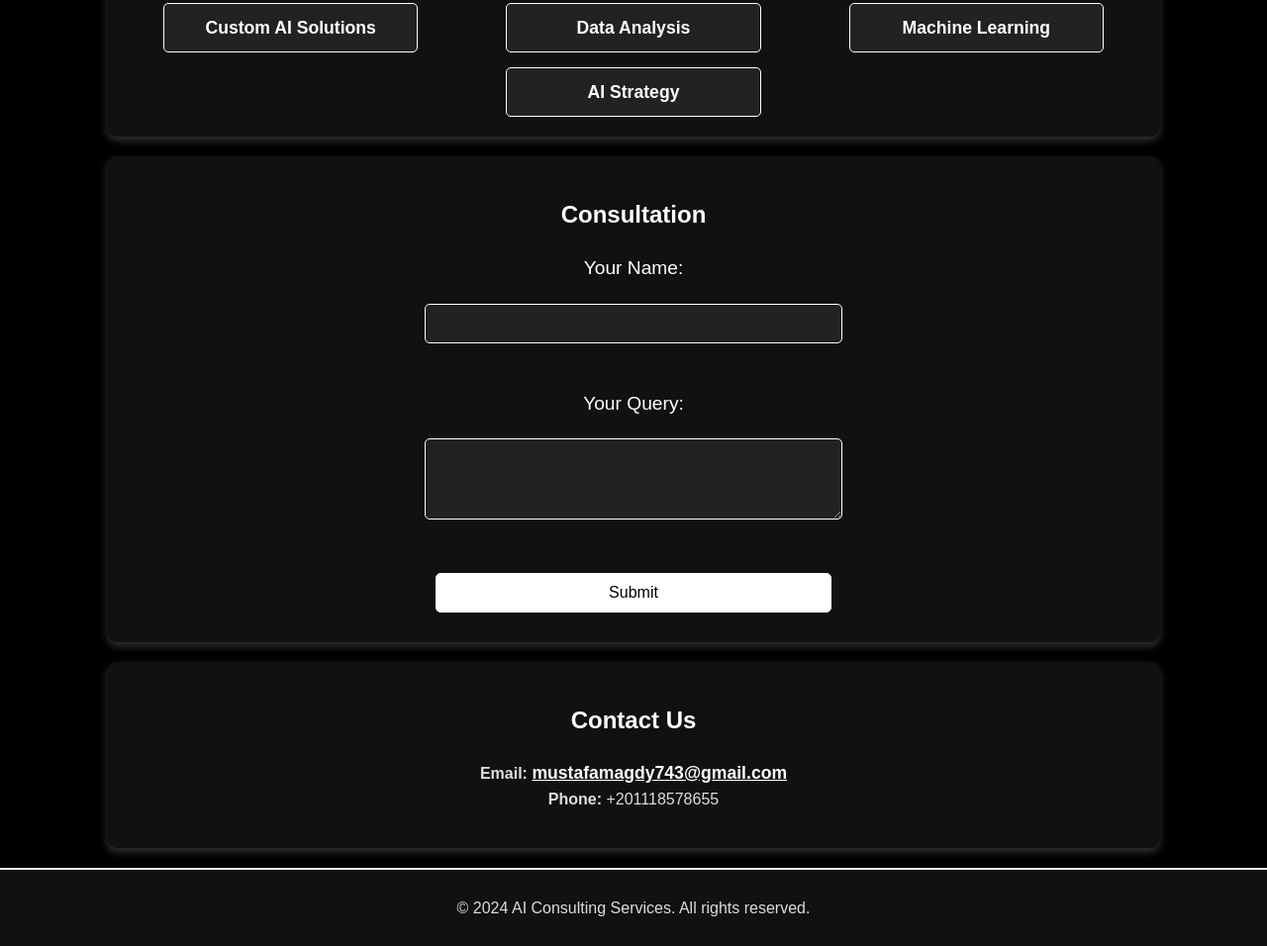
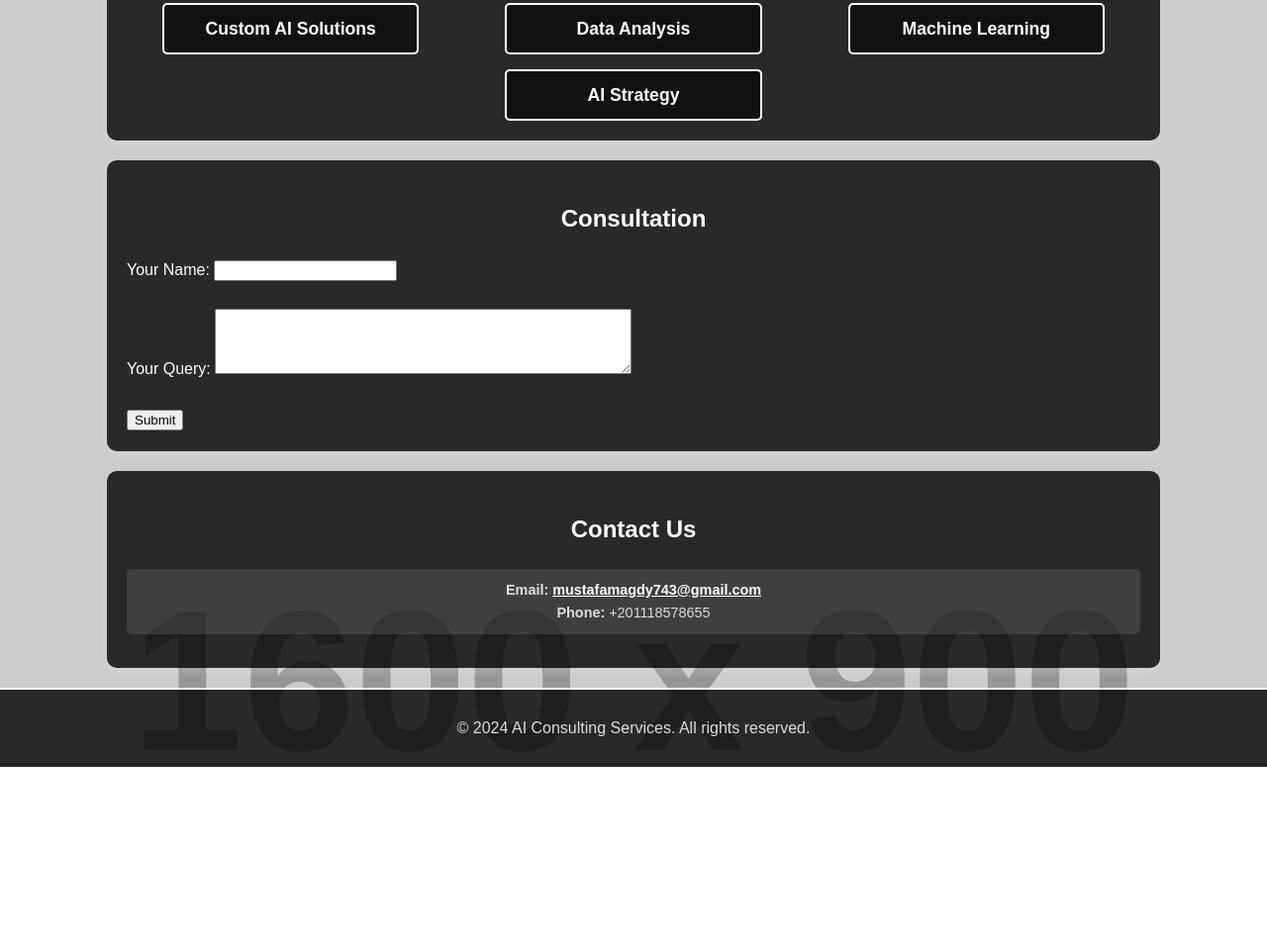
Before and after one commit to Mustafailsharkawi/cars, a plain HTML site: page index.html in a window 1280 px wide. Shown: the part 496-1452 px from the top of the page at 99% size. After the commit the page ends 1271 px from the top, so only its background shows below. Drawn offline with Linux system fonts and the light colour scheme; placeholder pictures from the web are drawn by us.

Commit message:
Update styles.css

```diff
--- a/styles.css
+++ b/styles.css
@@ -1,7 +1,8 @@
 /* General Styles */
 body {
     font-family: 'Arial', sans-serif;
-    background: #000; /* خلفية سوداء */
+    background: url('https://via.placeholder.com/1600x900/000/FFF?text=Car+Background') no-repeat center center fixed;
+    background-size: cover; /* صورة السيارة كخلفية */
     color: #FFF; /* نص أبيض */
     margin: 0;
     padding: 0;
@@ -11,7 +12,7 @@ body {
 header {
     text-align: center;
     padding: 20px;
-    background-color: #111;
+    background-color: rgba(0, 0, 0, 0.8);
     border-bottom: 2px solid #FFF;
 }
 
@@ -29,7 +30,7 @@ header p {
 section {
     margin: 20px auto;
     padding: 20px;
-    background-color: #111;
+    background-color: rgba(0, 0, 0, 0.8);
     border-radius: 10px;
     width: 80%;
     box-shadow: 0 4px 8px rgba(255, 255, 255, 0.2);
@@ -61,11 +62,11 @@ p {
     color: #FFF;
     font-size: 1.1em;
     font-weight: bold;
-    background: #222;
+    background: #111;
     padding: 10px 15px;
     border-radius: 5px;
     transition: 0.3s;
-    border: 1px solid #FFF;
+    border: 2px solid #FFF;
     text-align: center;
     width: 22%;
     min-width: 150px;
@@ -76,44 +77,16 @@ p {
     color: #000;
 }
 
-form {
+.contact-info {
+    font-size: 0.9em;
     text-align: center;
-}
-
-form label {
-    font-size: 1.2em;
-    color: #FFF;
-    display: block;
-    margin: 10px 0;
-}
-
-form input, form textarea, form button {
-    margin: 10px 0;
+    background: rgba(255, 255, 255, 0.1);
     padding: 10px;
-    font-size: 1em;
     border-radius: 5px;
-    border: 1px solid #FFF;
-    width: 90%;
-    max-width: 400px;
-    background: #222;
-    color: #FFF;
-}
-
-form button {
-    background: #FFF;
-    color: #000;
-    cursor: pointer;
-    transition: 0.3s;
-}
-
-form button:hover {
-    background: #000;
-    color: #FFF;
 }
 
 .contact-link {
     color: #FFF;
-    font-size: 1.1em;
     font-weight: bold;
     text-decoration: underline;
 }
@@ -121,7 +94,7 @@ form button:hover {
 footer {
     text-align: center;
     padding: 10px;
-    background-color: #111;
+    background-color: rgba(0, 0, 0, 0.8);
     color: #FFF;
     border-top: 2px solid #FFF;
 }
```
